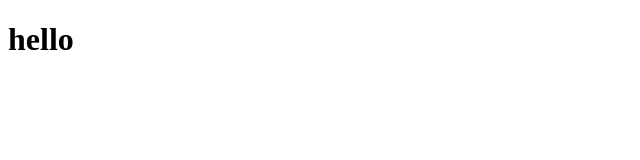
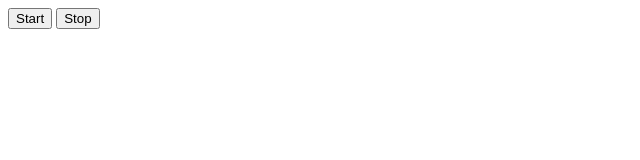
Before and after one commit to KonstantinZakrzhevskyi/goit-js-hw-11-color-switch, a website built with Parcel: page src/index.html in a window 1280 px wide. Shown: the whole page, without its empty margins (0-640 px from the left). Built offline with nearby package versions, Linux system fonts and the light colour scheme.

Commit message:
Добавляет исходные файлы

```diff
--- /dev/null
+++ b/src/db/colors.json
@@ -0,0 +1 @@
+["#FFFFFF", "#2196F3", "#4CAF50", "#FF9800", "#009688", "#795548"]
--- a/src/index.html
+++ b/src/index.html
@@ -7,7 +7,8 @@
     <title>Document</title>
   </head>
   <body>
-    <h1>hello</h1>
+    <button type="button" data-action="start">Start</button>
+    <button type="button" data-action="stop">Stop</button>
     <script src="index.js"></script>
   </body>
 </html>
```
Also changed, not shown: package.json (+6 -6 lines), .prettierrc.json (added), README.md.
